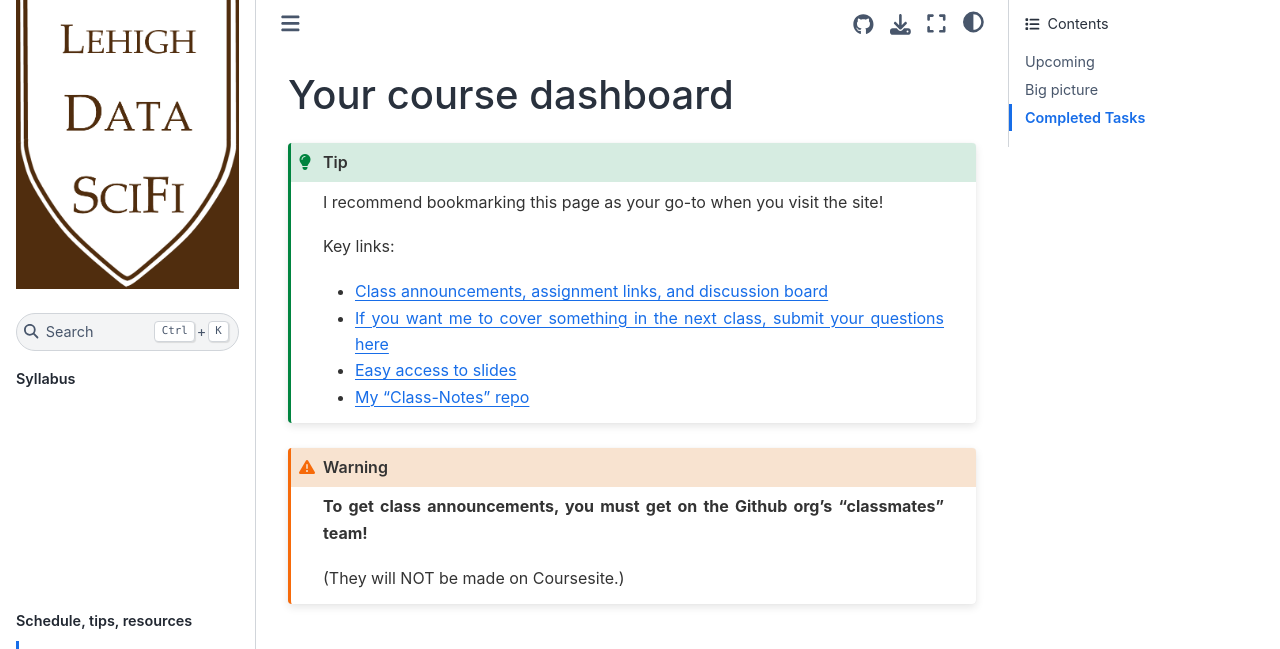
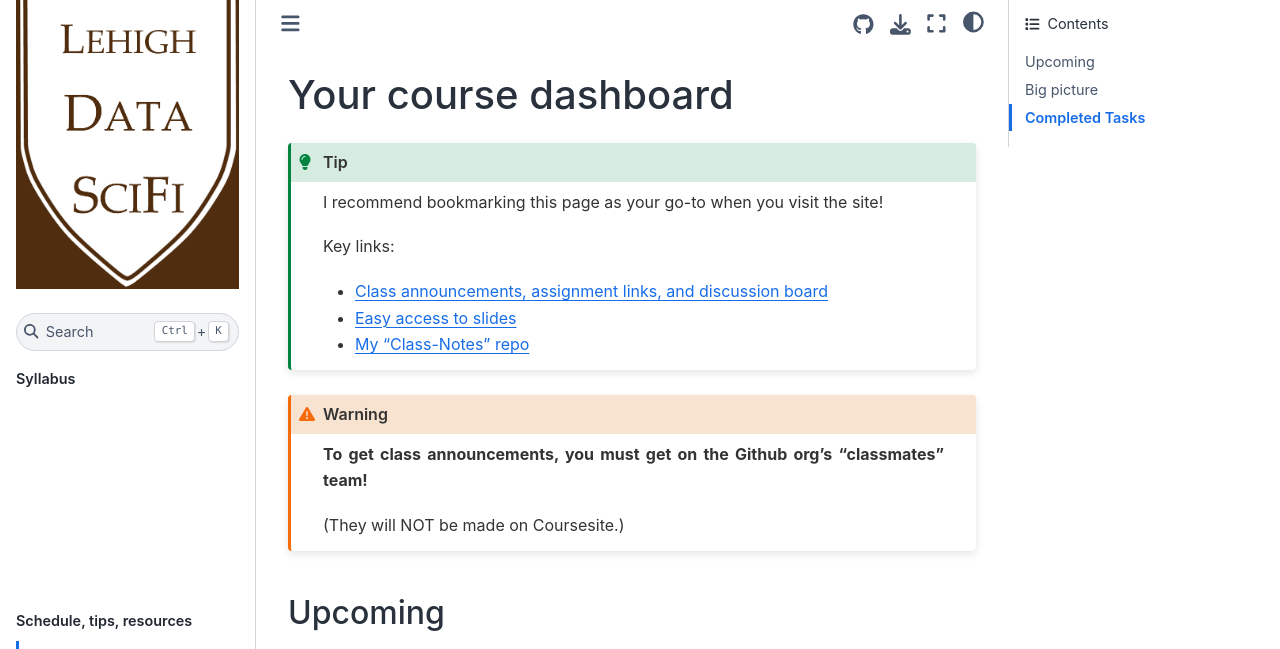
Before and after one commit to reveurmichael/ledatascifi-2023, a Jupyter Book: the page built from content/about/schedule.md, in a window 1280 px wide and 1362 px high. Shown: the top 649 px of the window. Built offline with Jupyter Book 1.0.4 settings and Sphinx 7.4.7 and the Sphinx Book theme 1.1.4, drawn with Linux system fonts in a browser that asks for light colours; pages that are not in the unit, such as notebooks, are missing from menus; grey boxes are pictures that could not be loaded.

Commit message:
Update schedule.md

````diff
--- a/content/about/schedule.md
+++ b/content/about/schedule.md
@@ -4,9 +4,8 @@
 I recommend bookmarking this page as your go-to when you visit the site!
 
 Key links:
-- [Class announcements, assignment links, and discussion board](https://github.com/orgs/LeDataSciFi/teams/classmates-2022)
-- [If you want me to cover something in the next class, submit your questions here](https://forms.gle/jB6ok11k5Ehid7ap6)
-- [Easy access to slides](https://donbowen.github.io/slides-2022/)
+- [Class announcements, assignment links, and discussion board](https://github.com/orgs/LeDataSciFi/teams/classmates-2023)
+- [Easy access to slides](https://donbowen.github.io/slides/)
 - [My "Class-Notes" repo](https://github.com/donbowen/Class-Notes-920am)
 ```
 
````
